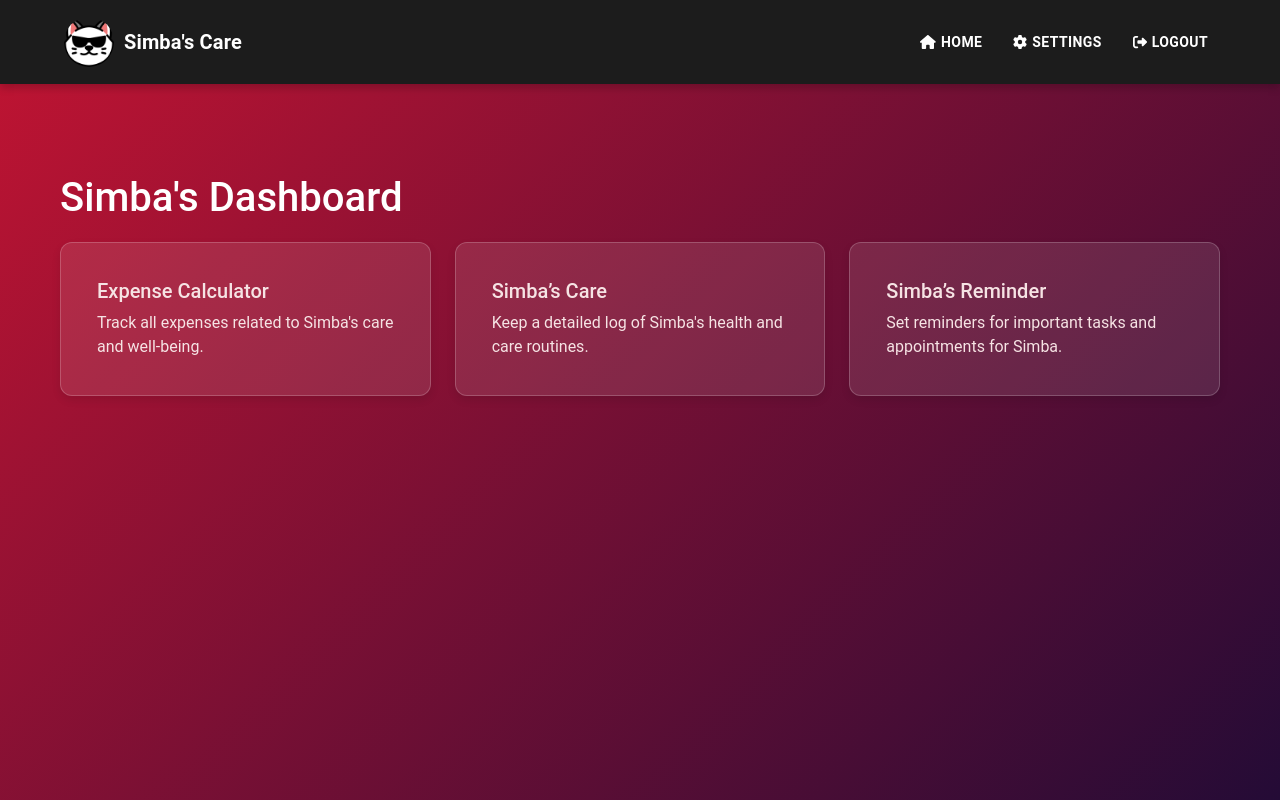
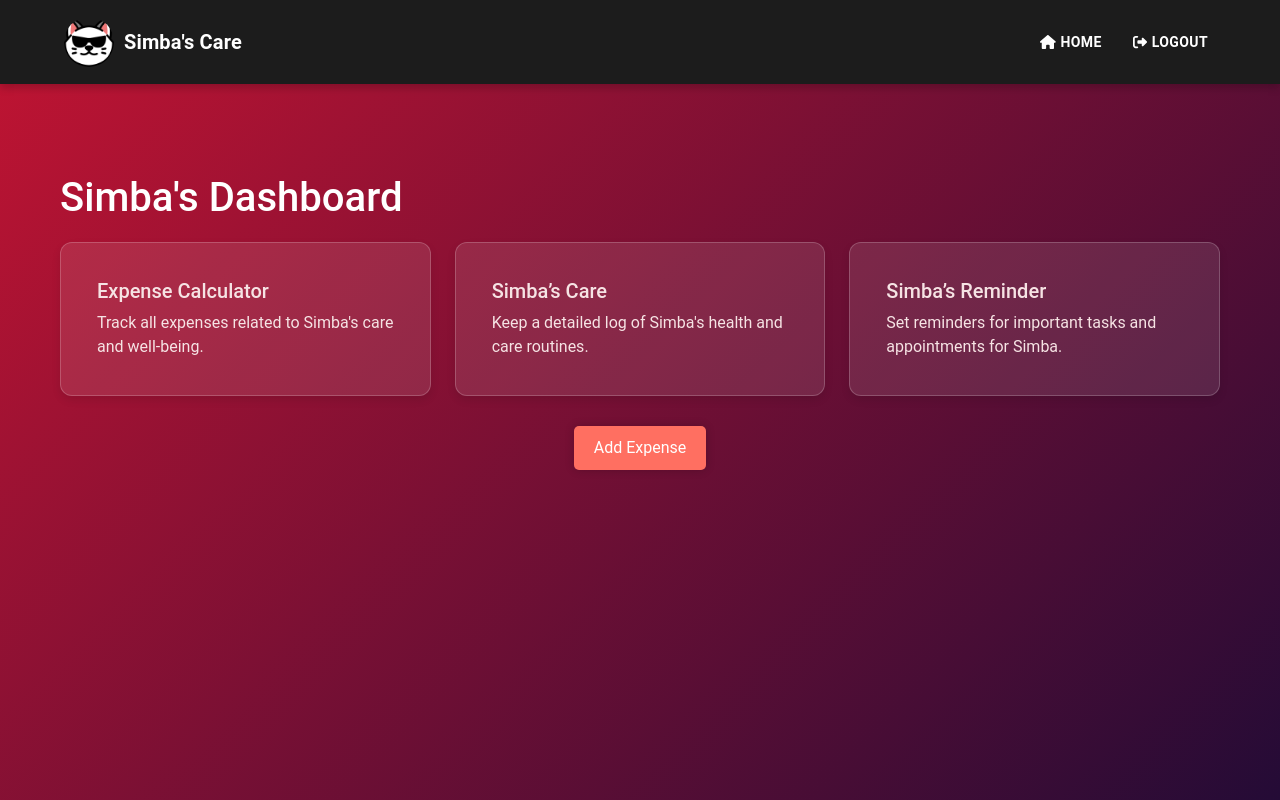
Before and after one commit to kaifhussain2754/PetCareApp, a React (Vite) app in the folder simba-app/: page / in a window 1280 px wide. Built offline with nearby package versions, Linux system fonts and the light colour scheme.

Commit message:
commited

```diff
--- a/simba-app/package.json
+++ b/simba-app/package.json
@@ -13,6 +13,7 @@
     "@emotion/react": "^11.13.0",
     "@emotion/styled": "^11.13.0",
     "@fortawesome/fontawesome-free": "^6.6.0",
+    "@fortawesome/fontawesome-svg-core": "^6.6.0",
     "@fortawesome/free-solid-svg-icons": "^6.6.0",
     "@fortawesome/react-fontawesome": "^0.2.2",
     "@mui/material": "^5.16.4",
--- a/simba-app/src/Components/Dashboard.jsx
+++ b/simba-app/src/Components/Dashboard.jsx
@@ -5,12 +5,28 @@ import { useNavigate } from 'react-router-dom';
 function Dashboard() {
   const navigate = useNavigate();
 
+  const handleMouseEnter = (event) => {
+    event.currentTarget.style.boxShadow = '0px 0px 20px #ff6f61';
+    event.currentTarget.style.transform = 'scale(1.05) rotate(1deg)';
+  };
+
+  const handleMouseLeave = (event) => {
+    event.currentTarget.style.boxShadow = 'none';
+    event.currentTarget.style.transform = 'none';
+  };
+
   return (
     <div className="container" style={{ paddingTop: '20px' }}>
       <h1>Simba's Dashboard</h1>
       <div className="row" style={{ marginTop: '20px' }}>
         <div className="col-md-4">
-          <div className="card" style={{ cursor: 'pointer' }} onClick={() => navigate('/expensecalculator')}>
+          <div
+            className="card"
+            style={{ cursor: 'pointer', transition: 'all 0.3s ease' }}
+            onClick={() => navigate('/expensecalculator')}
+            onMouseEnter={handleMouseEnter}
+            onMouseLeave={handleMouseLeave}
+          >
             <div className="card-body">
               <h5 className="card-title">Expense Calculator</h5>
               <p className="card-text">Track all expenses related to Simba's care and well-being.</p>
@@ -18,7 +34,13 @@ function Dashboard() {
           </div>
         </div>
         <div className="col-md-4">
-          <div className="card" style={{ cursor: 'pointer' }} onClick={() => navigate('/care')}>
+          <div
+            className="card"
+            style={{ cursor: 'pointer', transition: 'all 0.3s ease' }}
+            onClick={() => navigate('/care')}
+            onMouseEnter={handleMouseEnter}
+            onMouseLeave={handleMouseLeave}
+          >
             <div className="card-body">
               <h5 className="card-title">Simba’s Care</h5>
               <p className="card-text">Keep a detailed log of Simba's health and care routines.</p>
@@ -26,7 +48,13 @@ function Dashboard() {
           </div>
         </div>
         <div className="col-md-4">
-          <div className="card" style={{ cursor: 'pointer' }} onClick={() => navigate('/reminders')}>
+          <div
+            className="card"
+            style={{ cursor: 'pointer', transition: 'all 0.3s ease' }}
+            onClick={() => navigate('/reminders')}
+            onMouseEnter={handleMouseEnter}
+            onMouseLeave={handleMouseLeave}
+          >
             <div className="card-body">
               <h5 className="card-title">Simba’s Reminder</h5>
               <p className="card-text">Set reminders for important tasks and appointments for Simba.</p>
@@ -34,6 +62,25 @@ function Dashboard() {
           </div>
         </div>
       </div>
+      <div style={{ marginTop: '30px', textAlign: 'center' }}>
+        <button
+          style={{
+            backgroundColor: '#ff6f61',
+            color: 'white',
+            border: 'none',
+            padding: '10px 20px',
+            borderRadius: '5px',
+            cursor: 'pointer',
+            transition: 'all 0.3s ease',
+            boxShadow: '0px 0px 10px rgba(0, 0, 0, 0.2)',
+          }}
+          onClick={() => navigate('/expenseform')}
+          onMouseEnter={(e) => (e.currentTarget.style.boxShadow = '0px 0px 20px #ff6f61')}
+          onMouseLeave={(e) => (e.currentTarget.style.boxShadow = '0px 0px 10px rgba(0, 0, 0, 0.2)')}
+        >
+          Add Expense
+        </button>
+      </div>
     </div>
   );
 }
--- a/simba-app/src/Components/ExpenseCalculator.jsx
+++ b/simba-app/src/Components/ExpenseCalculator.jsx
@@ -128,9 +128,6 @@ const ExpenseCalculator = () => {
         textAlign: 'center',
         fontWeight: 'bold',
         marginBottom: '20px',
-        background: '#ff6f61',
-        padding: '5px',
-        borderRadius: '1rem'
       }}>
         Expense History
       </Typography>
--- a/simba-app/src/Components/Header.jsx
+++ b/simba-app/src/Components/Header.jsx
@@ -1,17 +1,23 @@
-import React from 'react';
-import { AppBar, Toolbar, Typography, Button, Container } from '@mui/material';
+import React, { useState } from 'react';
+import { AppBar, Toolbar, Typography, Button, Container, IconButton, Drawer, List, ListItem, ListItemText } from '@mui/material';
 import { Link } from 'react-router-dom';
+import MenuIcon from '@mui/icons-material/Menu';
+import { FontAwesomeIcon } from '@fortawesome/react-fontawesome';
+import { faHome, faSignOutAlt } from '@fortawesome/free-solid-svg-icons';
+import { useMediaQuery, useTheme } from '@mui/material';
 import 'bootstrap/dist/css/bootstrap.min.css';
-import { FontAwesomeIcon } from '@fortawesome/react-fontawesome';
-import { faHome, faCog, faSignOutAlt } from '@fortawesome/free-solid-svg-icons'; // Add more icons if needed
 
 const Header = () => {
+  const theme = useTheme();
+  const isMobile = useMediaQuery(theme.breakpoints.down('sm'));
+  const [drawerOpen, setDrawerOpen] = useState(false);
+
+  const handleDrawerToggle = () => {
+    setDrawerOpen(!drawerOpen);
+  };
+
   return (
-    <AppBar position="static" style={{
-      background: '#1c1c1c', // Dark background
-      padding: '10px 0',
-      boxShadow: '0 4px 8px rgba(0, 0, 0, 0.2)'
-    }}>
+    <AppBar position="static" style={{ background: '#1c1c1c', padding: '10px 0', boxShadow: '0 4px 8px rgba(0, 0, 0, 0.2)' }}>
       <Toolbar>
         <Container style={{ display: 'flex', alignItems: 'center', justifyContent: 'space-between' }}>
           <div style={{ display: 'flex', alignItems: 'center' }}>
@@ -20,56 +26,52 @@ const Header = () => {
               alt="Logo"
               style={{ width: '50px', height: '50px', borderRadius: '50%' }}
             />
-            <Typography variant="h6" style={{
-              color: '#fff',
-              marginLeft: '10px',
-              fontWeight: 'bold'
-            }}>
+            <Typography variant="h6" style={{ color: '#fff', marginLeft: '10px', fontWeight: 'bold' }}>
               Simba's Care
             </Typography>
           </div>
 
-          {/* Navigation Menu */}
+          {/* Responsive Navigation Menu */}
+          {isMobile ? (
+            <>
+              <IconButton edge="start" color="inherit" aria-label="menu" onClick={handleDrawerToggle}>
+                <MenuIcon />
+              </IconButton>
+              <Drawer anchor="right" open={drawerOpen} onClose={handleDrawerToggle}>
+                <List>
+                  <ListItem button component={Link} to="/" onClick={handleDrawerToggle}>
+                    <FontAwesomeIcon icon={faHome} style={{ marginRight: '5px' }} />
+                    <ListItemText primary="Home" />
+                  </ListItem>
+                  <ListItem button component={Link} to="/logout" onClick={handleDrawerToggle}>
+                    <FontAwesomeIcon icon={faSignOutAlt} style={{ marginRight: '5px' }} />
+                    <ListItemText primary="Logout" />
+                  </ListItem>
+                </List>
+              </Drawer>
+            </>
+          ) : (
             <div style={{ display: 'flex', alignItems: 'center' }}>
               <Button
                 component={Link}
                 to="/"
                 variant="text"
-              style={{
-                color: '#fff',
-                marginRight: '15px',
-                fontWeight: 'bold'
-              }}
+                style={{ color: '#fff', marginRight: '15px', fontWeight: 'bold' }}
               >
                 <FontAwesomeIcon icon={faHome} style={{ marginRight: '5px' }} />
                 Home
               </Button>
               <Button
                 component={Link}
-              to="/settings"
-              variant="text"
-              style={{
-                color: '#fff',
-                marginRight: '15px',
-                fontWeight: 'bold'
-              }}
-            >
-              <FontAwesomeIcon icon={faCog} style={{ marginRight: '5px' }} />
-              Settings
-            </Button>
-            <Button
-              component={Link}
                 to="/logout"
                 variant="text"
-              style={{
-                color: '#fff',
-                fontWeight: 'bold'
-              }}
+                style={{ color: '#fff', fontWeight: 'bold' }}
               >
                 <FontAwesomeIcon icon={faSignOutAlt} style={{ marginRight: '5px' }} />
                 Logout
               </Button>
             </div>
+          )}
         </Container>
       </Toolbar>
     </AppBar>
```
Also changed, not shown: 2 other files (tests, documents, lock files or other folders). Lines whose indentation alone changed are shown as unchanged.
